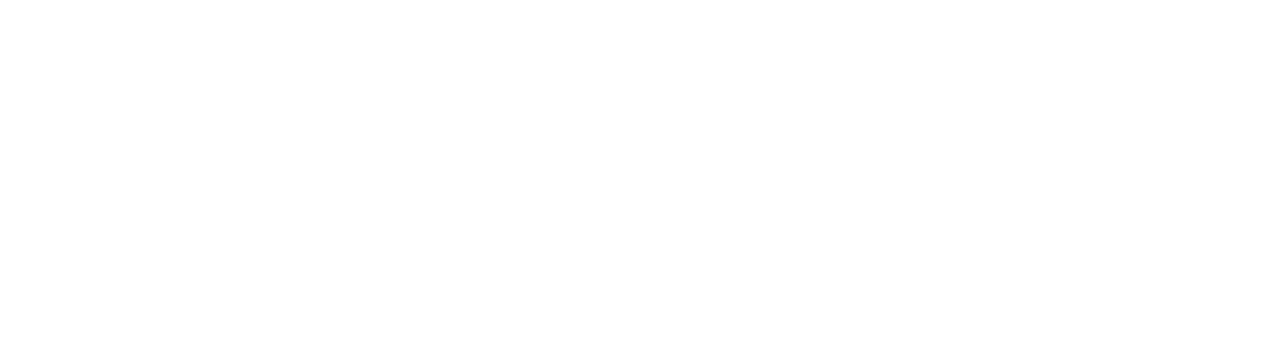
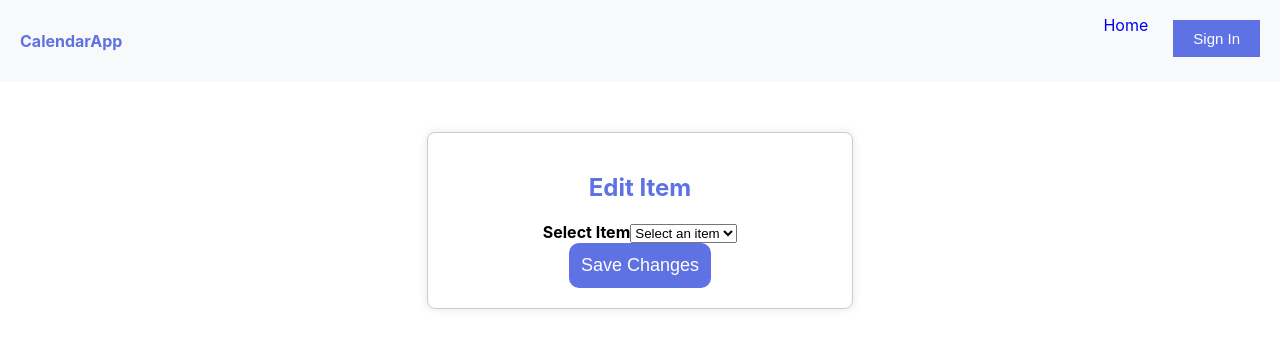
Before and after one commit to SiyaSharma20/my-calendar-app1, a React (Create React App) app: page /edititems in a window 1280 px wide. Before the commit this address had no page. Shown: the top 348 px of the page. Built offline with nearby package versions, Linux system fonts and the light colour scheme.

Commit message:
Added edit items

```diff
--- a/src/App.js
+++ b/src/App.js
@@ -6,21 +6,41 @@
 import AddItem from './components/AddItem';
 import ViewItems from './components/ViewItems';
 import SignupPage from './pages/SignupPage';
+import EditItem from './components/EditItem';
 
 function App() {
   const isUserSignedIn = !!localStorage.getItem('token');
+
+  const isAuth = false;
+  // Placeholder
+  const itemToEdit = {
+    itemName: 'Example Item to Edit',
+    itemDescription: 'Example Description to Edit',
+    selectedDate: new Date(),
+  };
+
+  // Placeholder
+  const onEditSubmit = (editedItem) => {
+    console.log('Submit edited item:', editedItem);
+  };
 
   return (
     <Router>
       <Routes>
         <Route path="/" element={<Home />} />
-
         <Route path="/additem" element={<AddItem />} />
         <Route path="/viewitems" element={<ViewItems />} />
         <Route path="/signup" element={<SignupPage />} />
         {isUserSignedIn && (
           <Route path="authenticatedview" element={<AuthenticatedView />} />
         )}
+
+        <Route
+          path="/edititems"
+          element={
+            <EditItem itemToEdit={itemToEdit} onEditSubmit={onEditSubmit} />
+          }
+        />
       </Routes>
     </Router>
   );
--- a/src/components/ButtonContainer.js
+++ b/src/components/ButtonContainer.js
@@ -4,6 +4,10 @@
 
 const ButtonContainer = () => {
   const navigate = useNavigate();
+  const handleEditItemClick = () => {
+    navigate('/edititems');
+  };
+
   return (
     <div className="button-container">
       <button onClick={() => navigate('/viewitems')} className="new-button">
@@ -12,7 +16,9 @@
       <button onClick={() => navigate('/additem')} className="new-button">
         Add Item
       </button>
-      <button className="new-button">Edit Item</button>
+      <button onClick={handleEditItemClick} className="new-button">
+        Edit Item
+      </button>
       <button className="new-button">Delete Item</button>
     </div>
   );
--- /dev/null
+++ b/src/components/EditItem.css
@@ -0,0 +1,75 @@
+/* Style for the EditItem component container */
+.EditItem {
+    max-width: 30%;
+    margin: auto;
+    margin-top: 50px;
+    padding: 20px;
+    border: 1px solid #ccc;
+    border-radius: 8px;
+    background-color: #fff;
+    box-shadow: 0 0 10px rgba(0, 0, 0, 0.1);
+    display: grid;
+    justify-self: center;
+}
+
+/* Style for the form within the EditItem component */
+.EditItem form {
+    text-align: center;
+    display: inline-block;
+    text-align: center;
+    width: 100%;
+    transition: background-color 0.3s;
+}
+
+/* Style for the form labels */
+.EditItem label {
+    margin: 5px;
+    text-align: center;
+    font-weight: bold;
+}
+
+.EditItem h2 {
+    color: #5e72e4;
+    text-align: center;
+}
+
+/* Style for the form input fields */
+.EditItem input {
+    padding: 8px;
+    margin: 0px 7px 12px 7px;
+    border: 1px solid #ccc;
+    border-radius: 4px;
+    transition: background-color 0.3s
+}
+
+.EditItem input:focus {
+    background-color:#e2e2ff;
+}
+
+/* Style for the form submit button */
+.EditItem button {
+    padding: 10px;
+    background-color: #5e72e4;
+    color: #fff;
+    border: 2px solid #5e72e4;
+    border-radius: 10px;
+    cursor: pointer;
+    font-size: 18px;
+    transition: background-color 0.3s;
+}
+
+/* Style for the form submit button on hover */
+.EditItem button:hover {
+    background-color: #4e62d4;
+}
+
+.error {
+    color: red;
+    font-size: 0.8em;
+    margin-top: 5px;
+}
+
+.success-message {
+    color: green;
+    font-size: 0.9em;
+}
--- /dev/null
+++ b/src/components/EditItem.js
@@ -0,0 +1,108 @@
+import React, { useState, useEffect } from 'react';
+import 'react-datepicker/dist/react-datepicker.css';
+import './EditItem.css';
+import AuthenticatedHeader from './AuthenticatedHeader';
+
+const EditItem = ({ itemsList, onEditSubmit }) => {
+  const [selectedItemId, setSelectedItemId] = useState('');
+  const [editedItem, setEditedItem] = useState({
+    itemName: '',
+    itemDescription: '',
+    selectedDate: null,
+  });
+
+  const [isSubmitted, setIsSubmitted] = useState(false);
+
+  useEffect(() => {
+    if (selectedItemId) {
+      const selected = itemsList.find((item) => item.id === selectedItemId);
+      if (selected) {
+        setEditedItem(selected);
+      }
+    }
+  }, [selectedItemId, itemsList]);
+
+  const handleItemChange = (e) => {
+    setSelectedItemId(e.target.value);
+  };
+
+  const validate = () => {
+    let isValid = true;
+    if (!editedItem.itemName) {
+      isValid = false;
+      console.log('Item name is required.');
+    }
+
+    if (!editedItem.itemDescription) {
+      isValid = false;
+      console.log('Description is required.');
+    }
+
+    if (!editedItem.selectedDate) {
+      isValid = false;
+      console.log('Date is required.');
+    }
+
+    return isValid;
+  };
+
+  const resetForm = () => {
+    setSelectedItemId('');
+    setEditedItem({ itemName: '', itemDescription: '', selectedDate: null });
+    setIsSubmitted(true);
+    setTimeout(() => setIsSubmitted(false), 3000);
+  };
+
+  const handleSubmit = (e) => {
+    e.preventDefault();
+    if (validate()) {
+      console.log('Edited Item Data:', editedItem);
+      onEditSubmit(editedItem);
+      resetForm();
+    }
+  };
+
+  return (
+    <div>
+      <AuthenticatedHeader />
+      <div className="EditItem">
+        <h2>Edit Item</h2>
+        <form onSubmit={handleSubmit}>
+          <label>
+            Select Item
+            <select value={selectedItemId} onChange={handleItemChange}>
+              <option value="" disabled>
+                Select an item
+              </option>
+              {itemsList &&
+                itemsList.map((item) => (
+                  <option key={item.id} value={item.id}>
+                    {item.itemName}
+                  </option>
+                ))}
+            </select>
+          </label>
+          <br />
+          <button type="submit">Save Changes</button>
+        </form>
+        {selectedItemId && (
+          <div>
+            <h3>Edit Item Details</h3>
+            <p>Item Name: {editedItem.itemName}</p>
+            <p>Description: {editedItem.itemDescription}</p>
+            <p>
+              Date:{' '}
+              {editedItem.selectedDate &&
+                editedItem.selectedDate.toDateString()}
+            </p>
+          </div>
+        )}
+        {isSubmitted && (
+          <div className="success-message">Item edited successfully!</div>
+        )}
+      </div>
+    </div>
+  );
+};
+
+export default EditItem;
```
